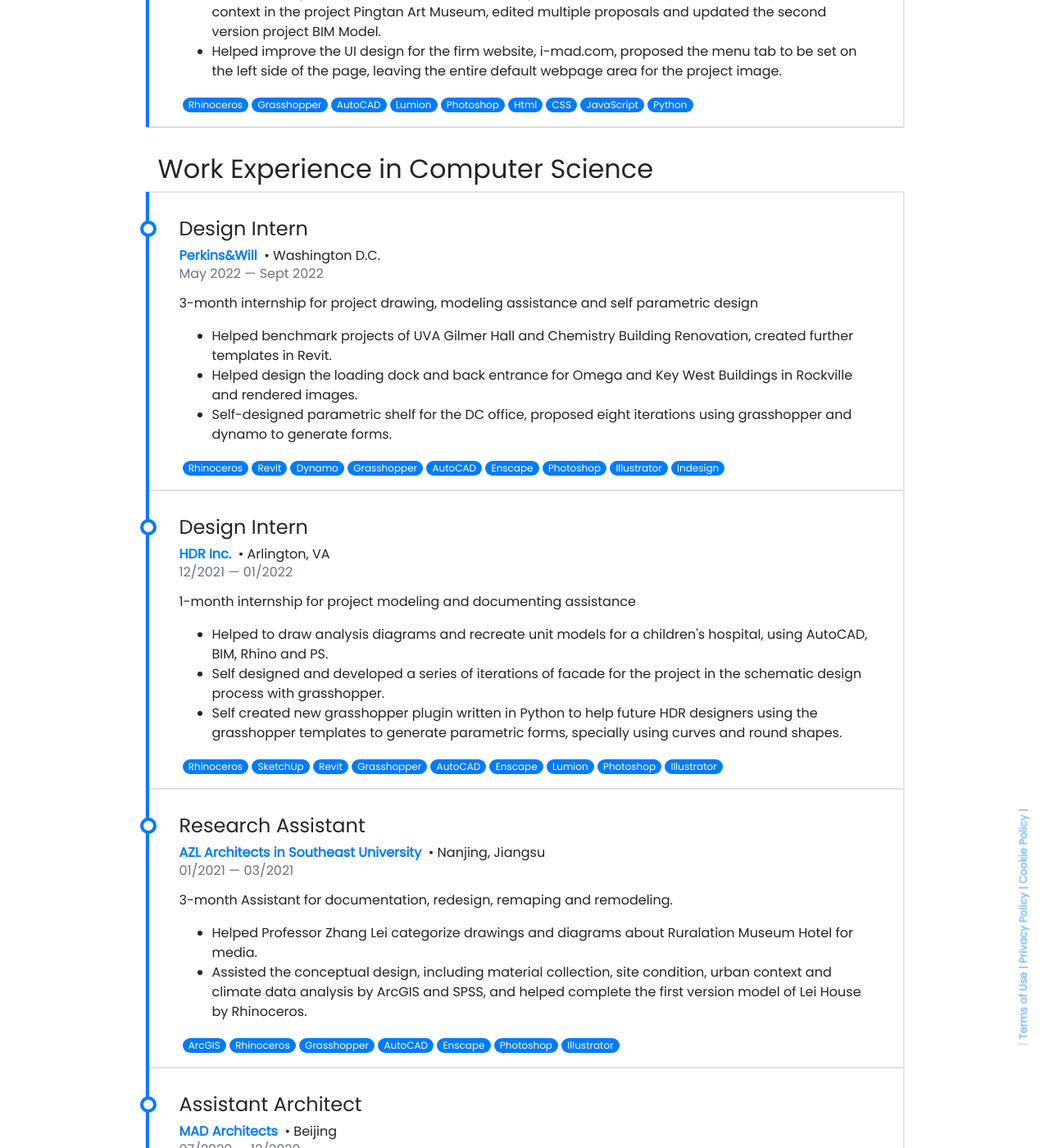
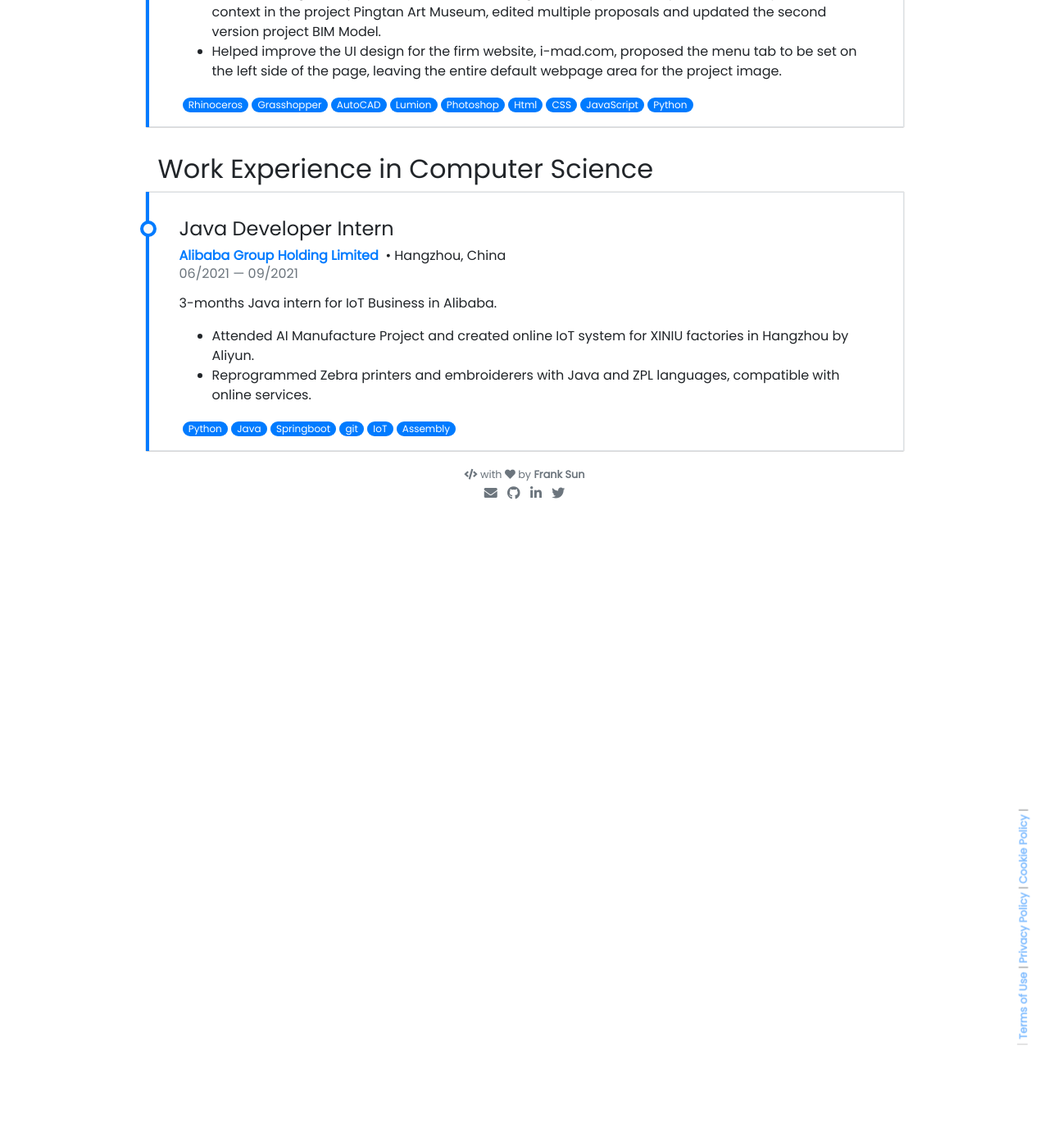
Before and after one commit to FangFrankSun/Personal_Website, a Jekyll site: the page built from pages/about.md, in a window 1280 px wide and 1400 px high, scrolled down 2523 px. Shown: the whole window at 82% size. Built offline with Jekyll 4.4.1, drawn with Linux system fonts in a browser that asks for light colours; nearby versions of some CDN libraries; emoji names are drawn with the system emoji font; after the commit the page ends 3153 px from its top, so only the background shows below that; some of the changed text lies outside the part shown.

Commit message:
Update cs-experience-timeline.yml

```diff
--- a/_data/cs-experience-timeline.yml
+++ b/_data/cs-experience-timeline.yml
@@ -1,54 +1,12 @@
-- entity: "Perkins&Will"
-  link : https://perkinswill.com
-  location: Washington D.C.
-  country: USA
-  role: Design Intern
-  from: May 2022
-  to: Sept 2022
-  description: 3-month internship for project drawing, modeling assistance and self parametric design
+- entity: "Alibaba Group Holding Limited"
+  link : https://www.alibabagroup.com/en-US/
+  location: Hangzhou, China
+  country: China
+  role: "Java Developer Intern"
+  from: 06/2021
+  to: 09/2021
+  description: 3-months Java intern for IoT Business in Alibaba.
   courses:
-    - "Helped benchmark projects of UVA Gilmer Hall and Chemistry Building Renovation, created further templates in Revit."
-    - "Helped design the loading dock and back entrance for Omega and Key West Buildings in Rockville and rendered images."
-    - "Self-designed parametric shelf for the DC office, proposed eight iterations using grasshopper and dynamo to generate forms."
-  tools: [Rhinoceros, Revit, Dynamo, Grasshopper, AutoCAD, Enscape, Photoshop, Illustrator, Indesign]
-
-- entity: "HDR Inc."
-  link : https://www.hdrinc.com/
-  location: Arlington, VA
-  country: USA
-  role: "Design Intern"
-  from: 12/2021
-  to: 01/2022
-  description: 1-month internship for project modeling and documenting assistance
-  courses:
-    - "Helped to draw analysis diagrams and recreate unit models for a children's hospital, using AutoCAD, BIM, Rhino and PS."
-    - "Self designed and developed a series of iterations of facade for the project in the schematic design process with grasshopper."
-    - "Self created new grasshopper plugin written in Python to help future HDR designers using the grasshopper templates to generate parametric forms, specially using curves and round shapes."
-  tools: [Rhinoceros, SketchUp, Revit, Grasshopper, AutoCAD, Enscape, Lumion, Photoshop, Illustrator]
-
-- entity: "AZL Architects in Southeast University"
-  link : https://www.archdaily.com/office/azl-architects
-  location: Nanjing, Jiangsu
-  country: China
-  role: "Research Assistant"
-  from: 01/2021
-  to: 03/2021
-  description: 3-month Assistant for documentation, redesign, remaping and remodeling.
-  courses:
-    - "Helped Professor Zhang Lei categorize drawings and diagrams about Ruralation Museum Hotel for media."
-    - "Assisted the conceptual design, including material collection, site condition, urban context and climate data analysis by ArcGIS and SPSS, and helped complete the first version model of Lei House by Rhinoceros."
-  tools: [ArcGIS, Rhinoceros, Grasshopper, AutoCAD, Enscape, Photoshop, Illustrator]
-
-- entity: "MAD Architects"
-  link : https://www.hdrinc.com/
-  location: Beijing
-  country: China
-  role: "Assistant Architect"
-  from: 07/2020
-  to: 12/2020
-  description: 6-month assistant for modeling, drawing and web-developing.
-  courses:
-    - "Worked with Dang Qun and Ma Yansong, helped developed the circular circulation for the in-process project Jiaxing Civic Center, and finished the east wing first and second floor sections and image rendering."
-    - "Assisted design and produced technical drawings for the public courtyard and nearby urban context in the project Pingtan Art Museum, edited multiple proposals and updated the second version project BIM Model."
-    - "Helped improve the UI design for the firm website, i-mad.com, proposed the menu tab to be set on the left side of the page, leaving the entire default webpage area for the project image."
-  tools: [Rhinoceros, Grasshopper, AutoCAD, Lumion, Photoshop, Html, CSS, JavaScript, Python]
+    - "Attended AI Manufacture Project and created online IoT system for XINIU factories in Hangzhou by Aliyun."
+    - "Reprogrammed Zebra printers and embroiderers with Java and ZPL languages, compatible with online services."
+  tools: [Python, Java, Springboot, git, IoT, Assembly]
```
